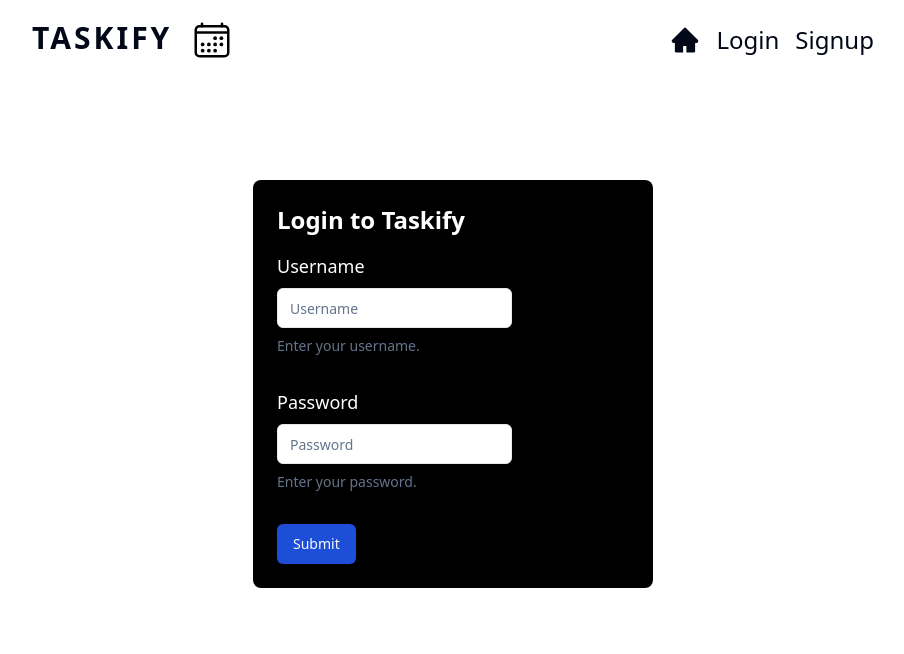
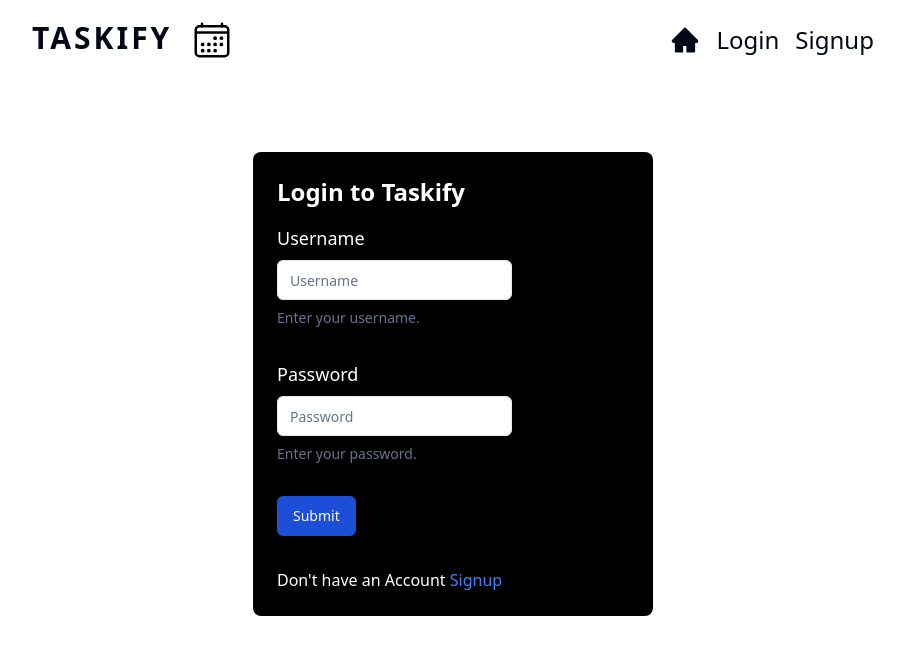
Before and after one commit to chaitanyaBytes/Taskify, a React (Vite) app in the folder client/: page /auth in a window 1280 px wide. Shown: the top 654 px of the page, without its empty margins (187-1091 px from the left). Built offline with nearby package versions, Linux system fonts and the light colour scheme; no server answers.

Commit message:
login page

```diff
--- a/client/src/components/LoginPage.tsx
+++ b/client/src/components/LoginPage.tsx
@@ -123,7 +123,20 @@ export default function LoginPage() {
                 </FormItem>
               )}
             />
-            <Button type="submit" className="bg-blue-700">Submit</Button>
+            <Button type="submit" className="bg-blue-700">
+              Submit
+            </Button>
+            <p className=" text-white text-md">
+              Don't have an Account{" "}
+              <span
+                className="text-blue-500 cursor-pointer"
+                onClick={() => {
+                  setAuth("signup");
+                }}
+              >
+                Signup
+              </span>{" "}
+            </p>
           </form>
         </Form>
       </div>
```
